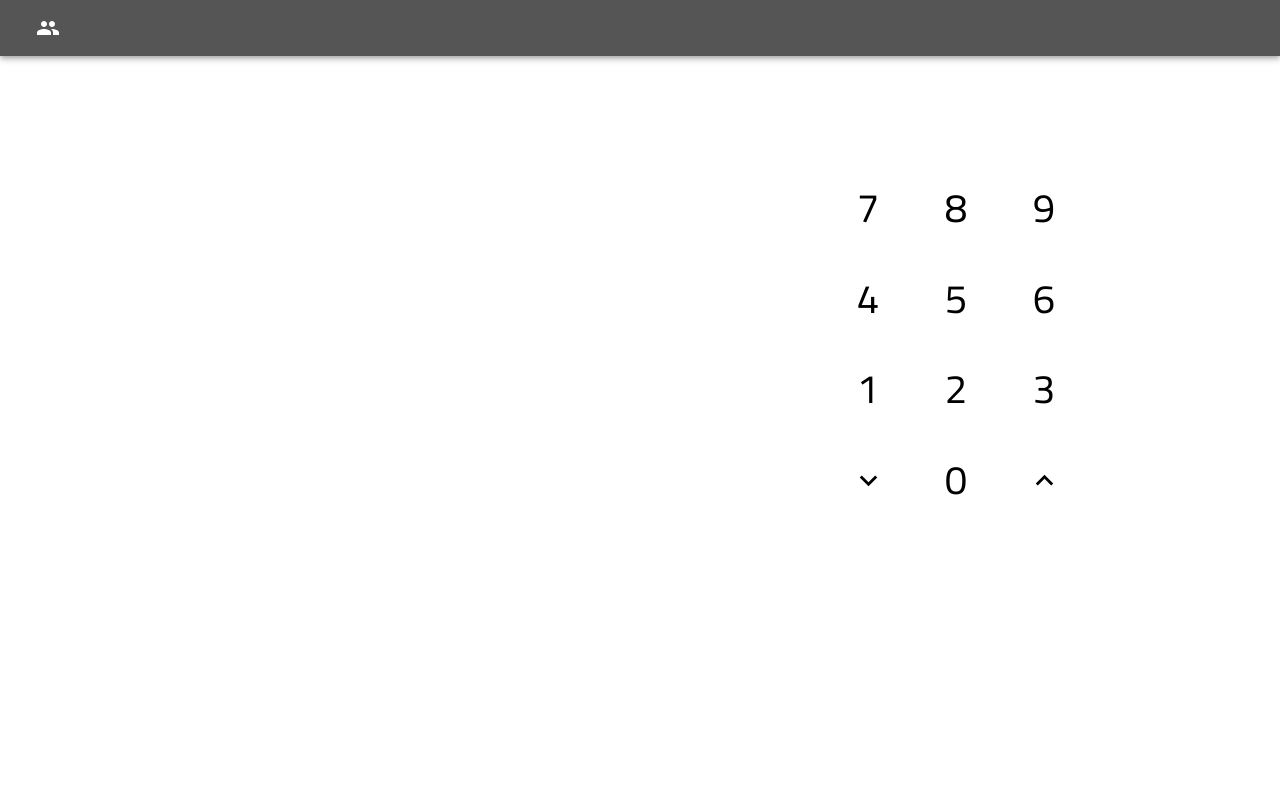
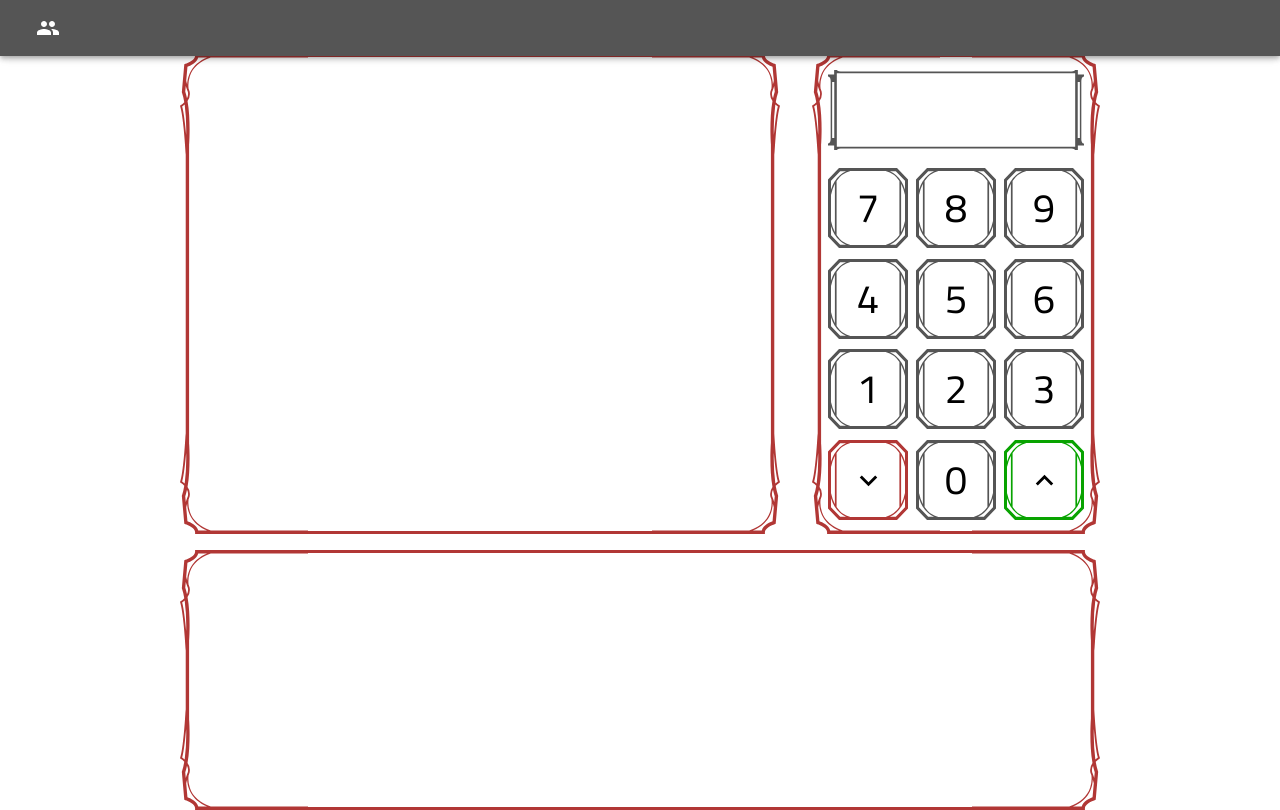
Before and after one commit to AlexFSmirnov/dnd-combat-tracker, a React (Create React App) app: page / in a window 1280 px wide. Built offline with nearby package versions, Linux system fonts and the light colour scheme; a web font is replaced by a local one.

Commit message:
brought back the frames because science

```diff
--- a/src/components/Frame/Frame.tsx
+++ b/src/components/Frame/Frame.tsx
@@ -77,34 +77,32 @@ const frameFactory = ({
 
         const framePartProps: FramePartProps = { color, backgroundColor, width: partSize, height: partSize };
 
-        return null;
-
-        // return (
-        //     <FrameContainer ref={containerRef} className={className}>
-        //         {containerRef.current
-        //             ? (
-        //                 <React.Fragment>
-        //                     <FrameTopRowContainer>
-        //                         <FrameTopLeftCorner {...framePartProps} />
-        //                         <FrameTop {...framePartProps} width={topPartWidth}/>
-        //                         <FrameTopRightCorner {...framePartProps} />
-        //                     </FrameTopRowContainer>
-        //                     <FrameMiddleRowContainer>
-        //                         <FrameLeft {...framePartProps} height={sidePartHeight} />
-        //                         <FrameMiddleFill {...framePartProps} height={sidePartHeight} width={topPartWidth} />
-        //                         <FrameRight {...framePartProps} height={sidePartHeight} />
-        //                     </FrameMiddleRowContainer>
-        //                     <FrameBottomRowContainer>
-        //                         <FrameBottomLeftCorner {...framePartProps} />
-        //                         <FrameBottom {...framePartProps} width={topPartWidth}/>
-        //                         <FrameBottomRightCorner {...framePartProps} />
-        //                     </FrameBottomRowContainer>
-        //                 </React.Fragment>
-        //             )
-        //             : null
-        //         }
-        //     </FrameContainer>
-        // );
+        return (
+            <FrameContainer ref={containerRef} className={className}>
+                {containerRef.current
+                    ? (
+                        <React.Fragment>
+                            <FrameTopRowContainer>
+                                <FrameTopLeftCorner {...framePartProps} />
+                                <FrameTop {...framePartProps} width={topPartWidth}/>
+                                <FrameTopRightCorner {...framePartProps} />
+                            </FrameTopRowContainer>
+                            <FrameMiddleRowContainer>
+                                <FrameLeft {...framePartProps} height={sidePartHeight} />
+                                <FrameMiddleFill {...framePartProps} height={sidePartHeight} width={topPartWidth} />
+                                <FrameRight {...framePartProps} height={sidePartHeight} />
+                            </FrameMiddleRowContainer>
+                            <FrameBottomRowContainer>
+                                <FrameBottomLeftCorner {...framePartProps} />
+                                <FrameBottom {...framePartProps} width={topPartWidth}/>
+                                <FrameBottomRightCorner {...framePartProps} />
+                            </FrameBottomRowContainer>
+                        </React.Fragment>
+                    )
+                    : null
+                }
+            </FrameContainer>
+        );
     };
 
     return Frame;
```
